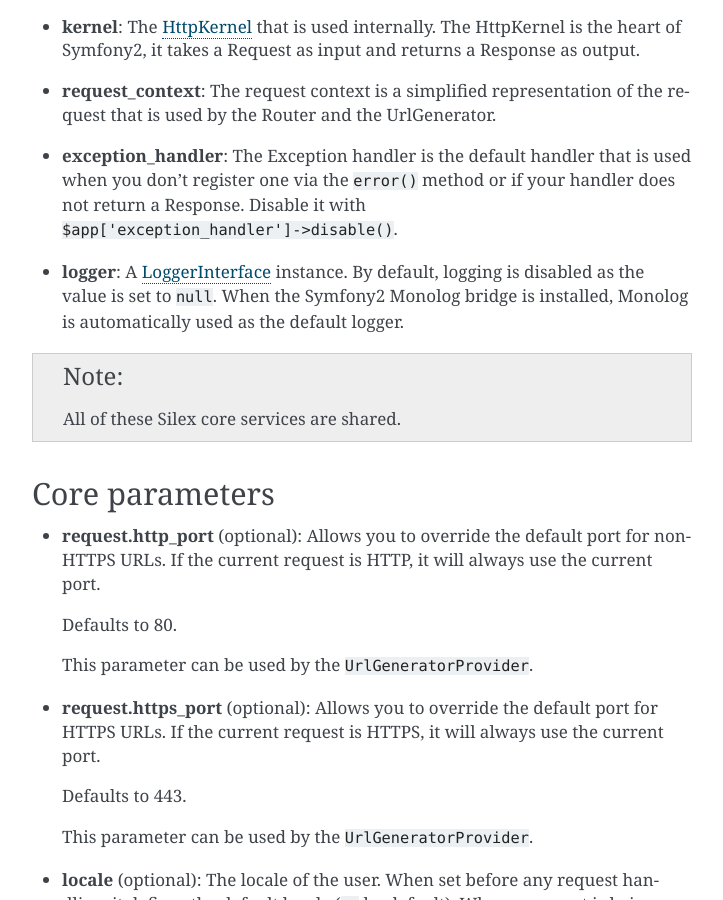
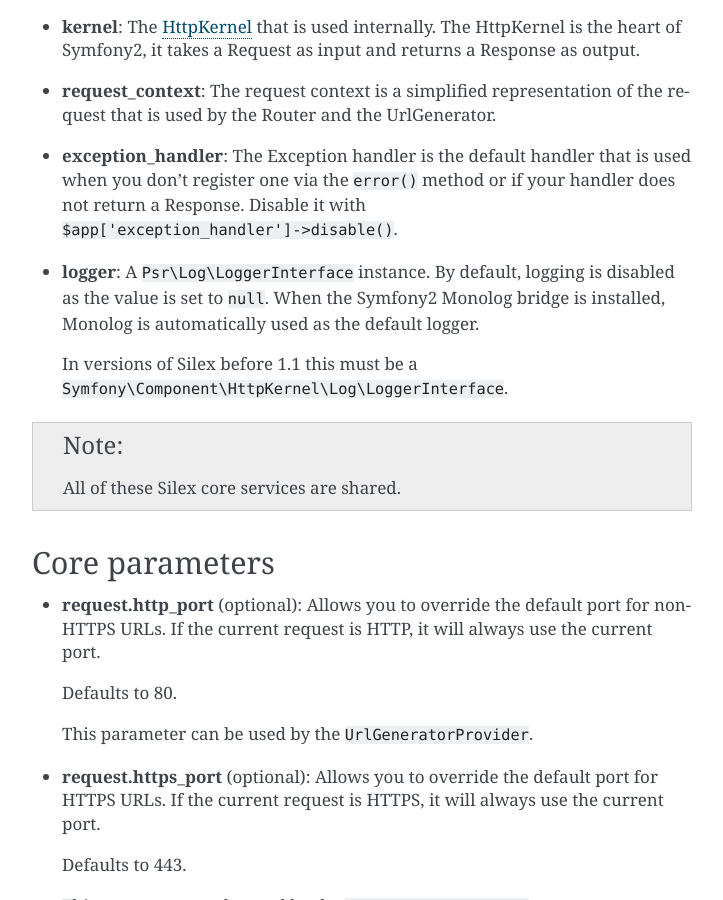
Before and after one commit to silexphp/Silex, a Sphinx documentation site: the page built from doc/services.rst, in a window 1280 px wide and 900 px high, scrolled down 4470 px. Shown: the whole window, without its empty margins (388-1111 px from the left). Built offline with Sphinx 7.4.7, drawn with Linux system fonts in a browser that asks for light colours; pages that are not in the unit, such as notebooks, are missing from menus.

Commit message:
Change the ControllerResolver type hint to Psr\Log\LoggerInterface

```diff
--- a/doc/changelog.rst
+++ b/doc/changelog.rst
@@ -4,6 +4,8 @@
 1.1.0 (2013-XX-XX)
 ------------------
 
+* Support for any ``Psr\Log\LoggerInterface`` as opposed to the monolog-bridge
+  one.
 * Made dispatcher proxy methods ``on``, ``before``, ``after`` and ``error``
   lazy, so that they will not instantiate the dispatcher early.
 * Dropped support for 2.1 and 2.2 versions of symfony.
--- a/doc/services.rst
+++ b/doc/services.rst
@@ -225,12 +225,12 @@
   does not return a Response. Disable it with
   ``$app['exception_handler']->disable()``.
 
-* **logger**: A
-  `LoggerInterface
-  <http://api.symfony.com/master/Symfony/Component/HttpKernel/Log/LoggerInterface.html>`_
-  instance. By default, logging is disabled as the value is set to ``null``.
-  When the Symfony2 Monolog bridge is installed, Monolog is automatically used
-  as the default logger.
+* **logger**: A ``Psr\Log\LoggerInterface`` instance. By default, logging is
+  disabled as the value is set to ``null``. When the Symfony2 Monolog bridge is
+  installed, Monolog is automatically used as the default logger.
+
+  In versions of Silex before 1.1 this must be a
+  ``Symfony\Component\HttpKernel\Log\LoggerInterface``.
 
 .. note::
 
```
Also changed, not shown: 1 other file.
